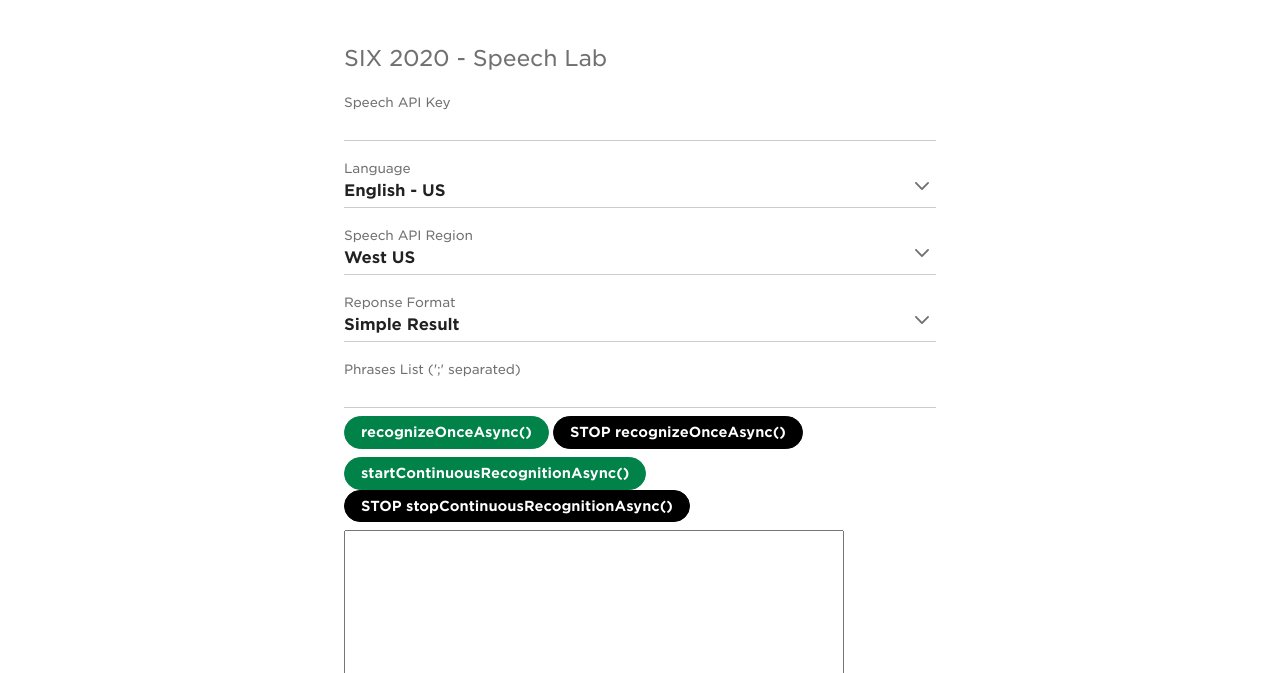
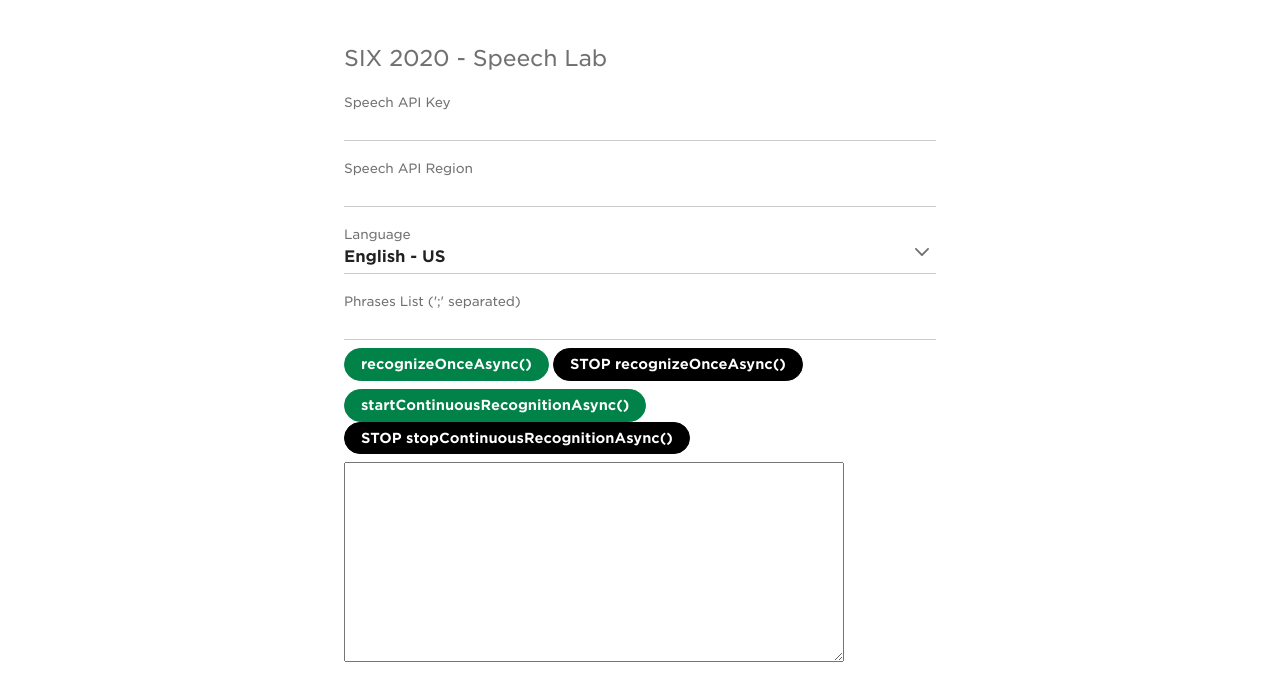
Before and after one commit to codefoster/speech, a website: page web/public/index.html in a window 1280 px wide. Shown: the part 78-751 px from the top of the page. Drawn offline with nearby package versions, Linux system fonts and the light colour scheme.

Commit message:
Style Changes

```diff
--- a/web/public/index.html
+++ b/web/public/index.html
@@ -48,6 +48,15 @@
                     </div>
 
                     <div class="field mb2">
+                        <div class="field__inputWrapper flex">
+                            <label class="floatLabel color-textBlackSoft floatLabel--isActive" for="regionOptions">Speech API
+                                Region</label>
+                            <input id="regionOptions" class="fieldInput" />
+                        </div>
+                    </div>
+
+
+                    <div class="field mb2">
                         <div class="select "><label
                                 class="floatLabel color-textBlackSoft floatLabel--isActive select__floatLabel"
                                 for="languageOptions">Language</label>
@@ -96,54 +105,6 @@
                         </div>
                     </div>
 
-                    <div class="field mb2">
-                        <div class="select "><label
-                                class="floatLabel color-textBlackSoft floatLabel--isActive select__floatLabel"
-                                for="languageOptions">Speech API Region</label>
-                            <!-- For the full list of supported languages see: https://docs.microsoft.com/azure/cognitive-services/speech-service/supported-languages -->
-                            <select id="regionOptions" class="select__input"
-                                onchange="ddlChange(this,'lblregionOptions')">
-                                <option value="westus" selected="selected">West US</option>
-                                <option value="southcentralus">South Central US</option>
-                                <option value="westus2">West US2</option>
-                                <option value="eastus">East US</option>
-                                <option value="eastus2">East US2</option>
-                                <option value="eastasia">East Asia</option>
-                                <option value="southeastasia">South East Asia</option>
-                                <option value="northeurope">North Europe</option>
-                                <option value="westeurope">West Europe</option>
-                            </select>
-                            <span aria-hidden="true" class="select__selectedText"><label id="lblregionOptions">West
-                                    US</label><svg viewBox="0 0 24 24" class="valign-middle select__icon"
-                                    preserveAspectRatio="xMidYMid meet" aria-hidden="true" focusable="false"
-                                    style="width: 28px; height: 28px; overflow: visible;">
-                                    <path
-                                        d="M11.96 15.5c-.206 0-.402-.084-.546-.232l-5.188-5.33c-.3-.31-.3-.81 0-1.12.3-.31.79-.31 1.093 0l4.64 4.767 4.723-4.853c.3-.31.79-.31 1.09 0 .303.31.303.812.002 1.122l-5.27 5.414c-.145.148-.34.232-.546.232">
-                                    </path>
-                                </svg></span>
-                        </div>
-                    </div>
-
-                    <div class="field mb2">
-                        <div class="select "><label
-                                class="floatLabel color-textBlackSoft floatLabel--isActive select__floatLabel"
-                                for="languageOptions">Reponse Format</label>
-                            <!-- For the full list of supported languages see: https://docs.microsoft.com/azure/cognitive-services/speech-service/supported-languages -->
-                            <select id="formatOptions" class="select__input"
-                                onchange="ddlChange(this,'lblformatOptions')">
-                                <option value="Simple" selected="selected">Simple Result</option>
-                                <option value="Detailed">Detailed Result</option>
-                            </select>
-                            <span aria-hidden="true" class="select__selectedText"><label id="lblformatOptions">Simple
-                                    Result</label><svg viewBox="0 0 24 24" class="valign-middle select__icon"
-                                    preserveAspectRatio="xMidYMid meet" aria-hidden="true" focusable="false"
-                                    style="width: 28px; height: 28px; overflow: visible;">
-                                    <path
-                                        d="M11.96 15.5c-.206 0-.402-.084-.546-.232l-5.188-5.33c-.3-.31-.3-.81 0-1.12.3-.31.79-.31 1.093 0l4.64 4.767 4.723-4.853c.3-.31.79-.31 1.09 0 .303.31.303.812.002 1.122l-5.27 5.414c-.145.148-.34.232-.546.232">
-                                    </path>
-                                </svg></span>
-                        </div>
-                    </div>
 
                     <div class="field mb2">
                         <div class="field__inputWrapper flex">
--- a/web/public/js/six_speech.js
+++ b/web/public/js/six_speech.js
@@ -47,7 +47,7 @@ document.addEventListener("DOMContentLoaded", function () {
     languageTargetOptions = document.getElementById("languageTargetOptions");
     voiceOutput = document.getElementById("voiceOutput");
     regionOptions = document.getElementById("regionOptions");
-    formatOptions = document.getElementById("formatOptions");
+    //formatOptions = document.getElementById("formatOptions");
     //inputSource = document.getElementById("inputSource");
     //filePicker = document.getElementById('filePicker');
 
```
